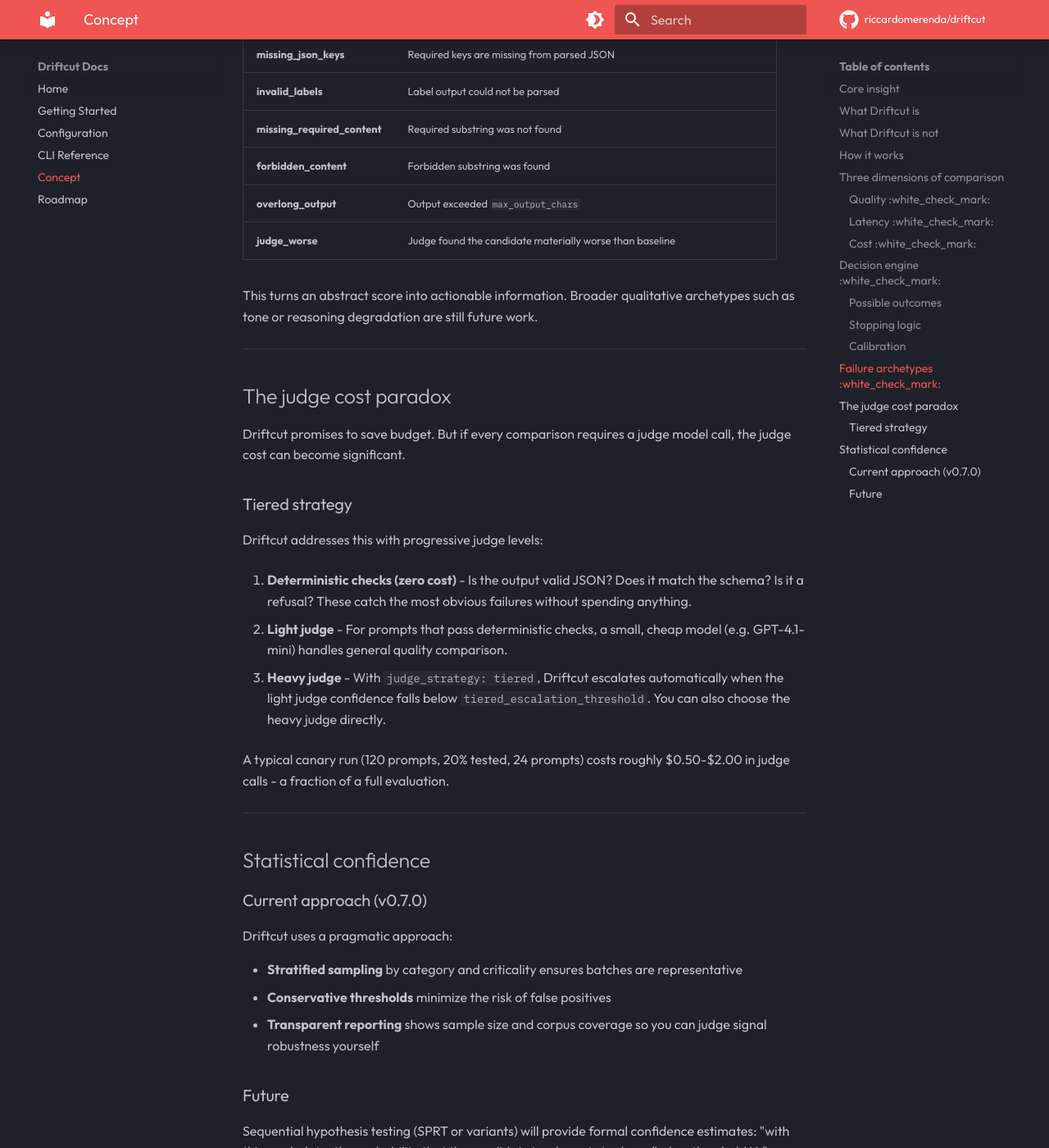
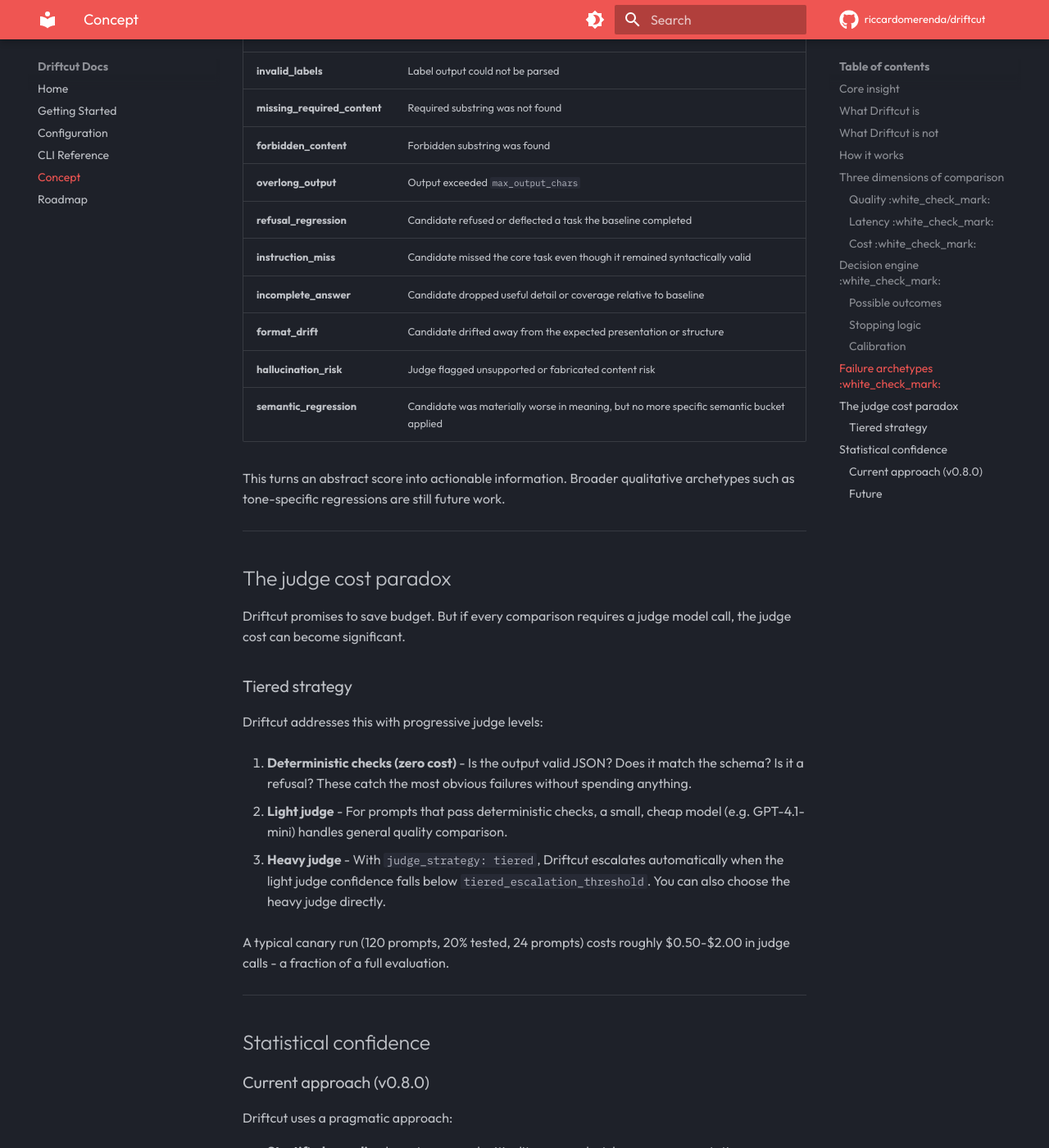
Before and after one commit to riccardomerenda/driftcut-docs, an MkDocs documentation site: the page built from docs/concept.md, in a window 1280 px wide and 1400 px high, scrolled down 3833 px. Shown: the whole window at 82% size. Built offline with MkDocs 1.6.1 and Material for MkDocs 9.7.7, drawn with Linux system fonts in a browser that asks for light colours; comment, search, counter and statistics services are not loaded; some of the changed text lies outside the part shown.

Commit message:
Align docs with v0.8.0 quality scoring

```diff
--- a/docs/concept.md
+++ b/docs/concept.md
@@ -55,7 +55,7 @@
 
 Output quality relative to the baseline: format adherence, completeness, correctness, absence of obvious structural breaks.
 
-The current alpha already combines deterministic checks with tiered judge-based comparison for ambiguous prompts. The next quality milestones are richer archetypes beyond the current deterministic set and `judge_worse`, plus better per-category quality scoring.
+The current alpha already combines deterministic checks with tiered judge-based comparison for ambiguous prompts, richer semantic archetypes, and per-category quality scoring.
 
 ### Latency :white_check_mark:
 
@@ -127,9 +127,14 @@
 | **missing_required_content** | Required substring was not found |
 | **forbidden_content** | Forbidden substring was found |
 | **overlong_output** | Output exceeded `max_output_chars` |
-| **judge_worse** | Judge found the candidate materially worse than baseline |
+| **refusal_regression** | Candidate refused or deflected a task the baseline completed |
+| **instruction_miss** | Candidate missed the core task even though it remained syntactically valid |
+| **incomplete_answer** | Candidate dropped useful detail or coverage relative to baseline |
+| **format_drift** | Candidate drifted away from the expected presentation or structure |
+| **hallucination_risk** | Judge flagged unsupported or fabricated content risk |
+| **semantic_regression** | Candidate was materially worse in meaning, but no more specific semantic bucket applied |
 
-This turns an abstract score into actionable information. Broader qualitative archetypes such as tone or reasoning degradation are still future work.
+This turns an abstract score into actionable information. Broader qualitative archetypes such as tone-specific regressions are still future work.
 
 ---
 
@@ -153,7 +158,7 @@
 
 ## Statistical confidence
 
-### Current approach (v0.7.0)
+### Current approach (v0.8.0)
 
 Driftcut uses a pragmatic approach:
 
--- a/mkdocs.yml
+++ b/mkdocs.yml
@@ -1,6 +1,6 @@
 site_name: Driftcut Docs
 site_url: https://docs.driftcut.dev
-site_description: Documentation for Driftcut, a v0.7.0 alpha CLI for LLM migration canaries with live runs, replay mode, deterministic checks, optional Redis memory, tiered judge escalation, and STOP/CONTINUE/PROCEED decisions.
+site_description: Documentation for Driftcut, a v0.8.0 alpha CLI for LLM migration canaries with live runs, replay mode, deterministic checks, richer failure archetypes, category scorecards, optional Redis memory, tiered judge escalation, and STOP/CONTINUE/PROCEED decisions.
 repo_url: https://github.com/riccardomerenda/driftcut
 repo_name: riccardomerenda/driftcut
 edit_uri: ""
```
Also changed, not shown: docs/configuration.md (+11 -3 lines), docs/index.md (+22 -4 lines), docs/roadmap.md (+10 -7 lines).
